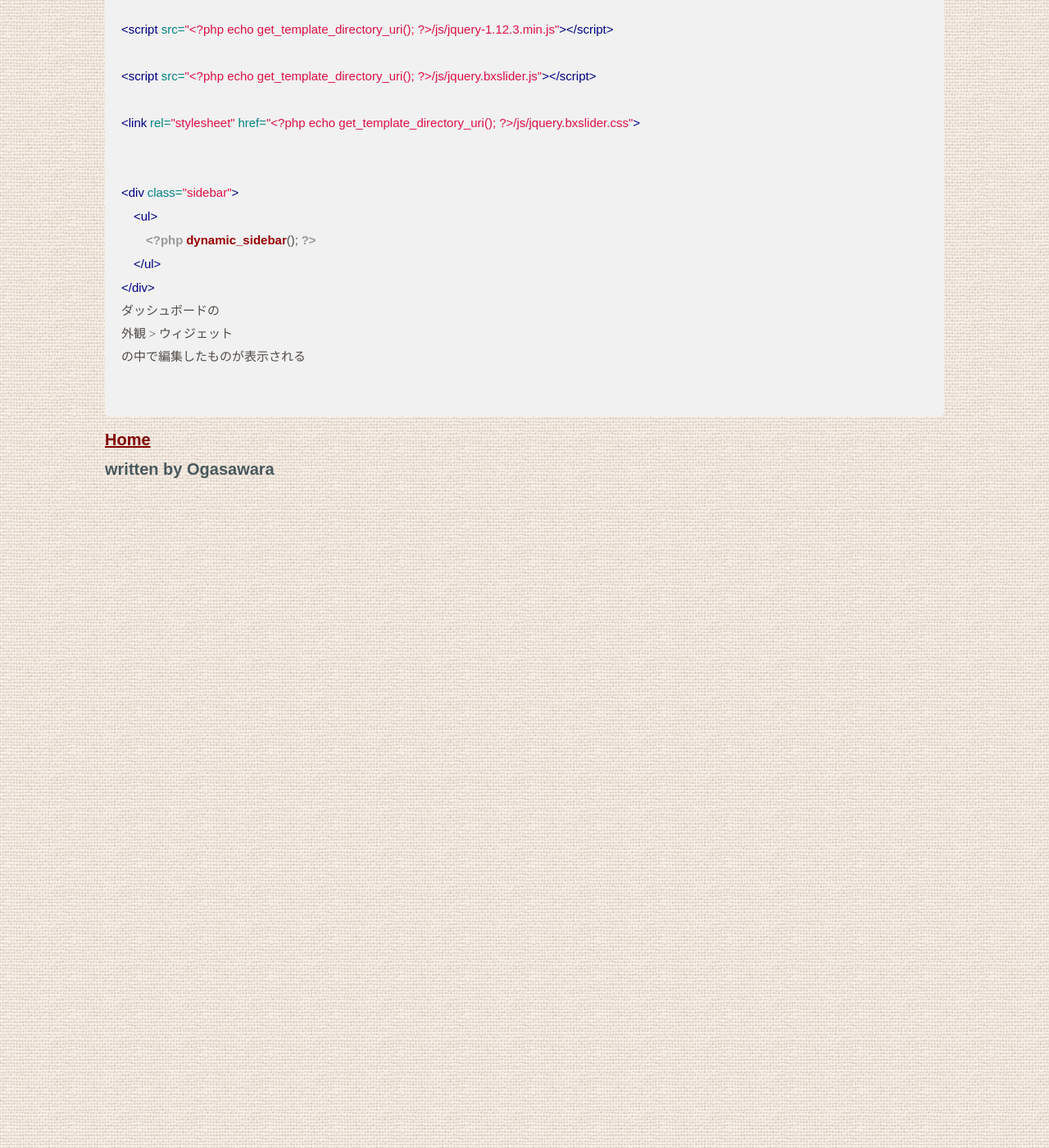
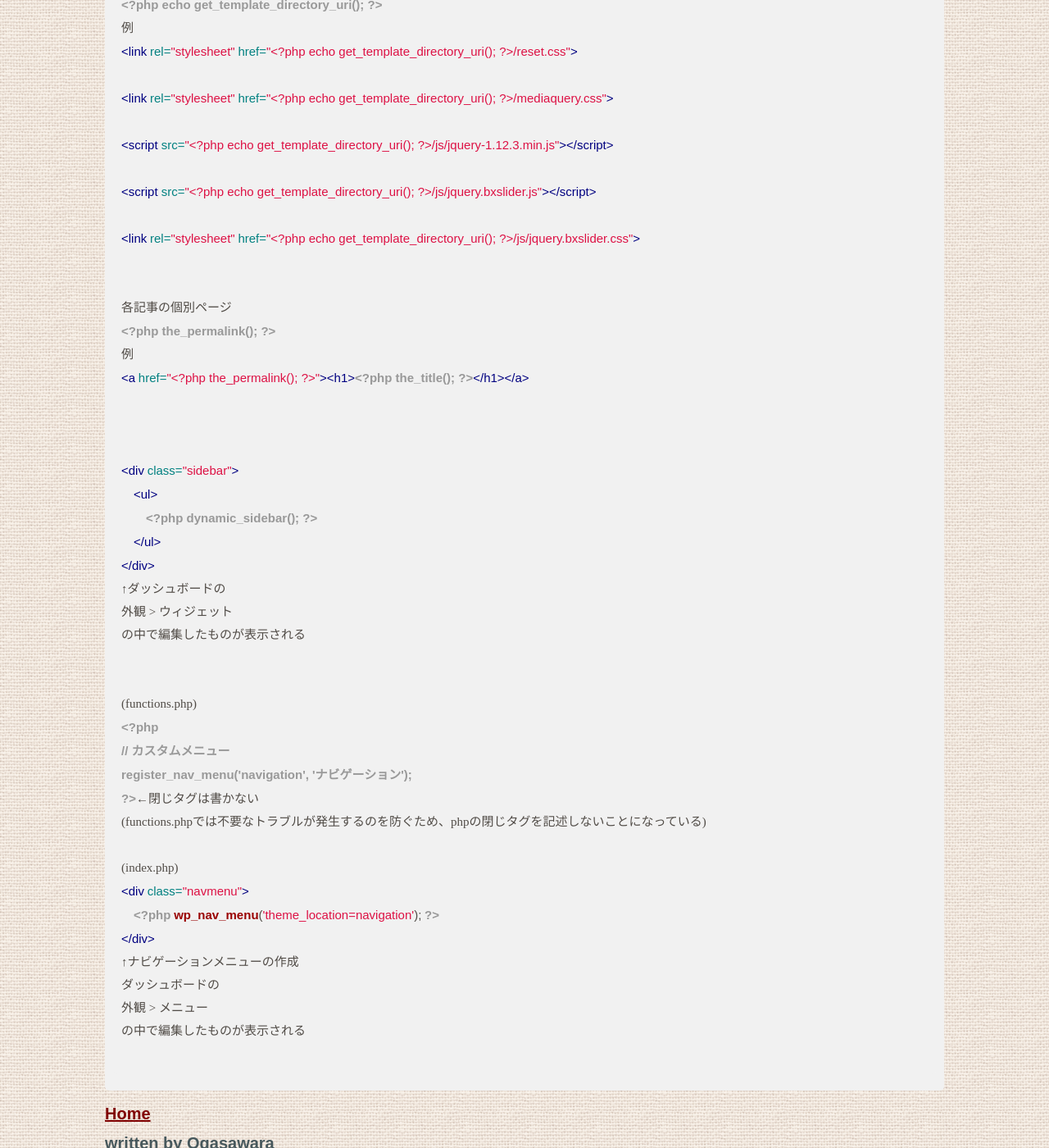
Before and after one commit to satoshiogasawara/satoshiogasawara.github.io, a Jekyll site: the page built from _posts/2017-05-16-title01.md, in a window 1280 px wide and 1400 px high, scrolled down 1129 px. Shown: the whole window at 82% size. Built offline with Jekyll 4.4.1, drawn with Linux system fonts in a browser that asks for light colours; some of the changed text lies outside the part shown.

Commit message:
2017/05/19

````diff
--- a/_posts/2017-05-16-title01.md
+++ b/_posts/2017-05-16-title01.md
@@ -11,7 +11,12 @@ image: /img/wordpress-06.jpg
 <?php bloginfo('name'); ?>→サイト名
 <?php bloginfo('description'); ?>→サイトの説明
 
+ページのタイトルを出力
 <?php wp_title(); ?>
+
+記事のタイトルを出力
+<?php the_title ?>
+
 
 style.cssを読み込んで出力する
 スタイルシートはstyle.cssの名前にしなければならない
@@ -31,13 +36,37 @@ style.cssを読み込んで出力する
 <link rel="stylesheet" href="<?php echo get_template_directory_uri(); ?>/js/jquery.bxslider.css">
 
 
+各記事の個別ページ
+<?php the_permalink(); ?>
+例
+<a href="<?php the_permalink(); ?>"><h1><?php the_title(); ?></h1></a>
+
+
+
 <div class="sidebar">
     <ul>
         <?php dynamic_sidebar(); ?>
     </ul>
 </div>
-ダッシュボードの
+↑ダッシュボードの
 外観 > ウィジェット
 の中で編集したものが表示される
 
+
+(functions.php)
+<?php
+// カスタムメニュー
+register_nav_menu('navigation', 'ナビゲーション');
+?>←閉じタグは書かない
+(functions.phpでは不要なトラブルが発生するのを防ぐため、phpの閉じタグを記述しないことになっている)
+
+(index.php)
+<div class="navmenu">
+    <?php wp_nav_menu('theme_location=navigation'); ?>
+</div>
+↑ナビゲーションメニューの作成
+ダッシュボードの
+外観 > メニュー
+の中で編集したものが表示される
+
 ```
````
Also changed, not shown: _posts/2017-05-19-title01.md (added, +62 -0 lines), img/wordpress-10.png (added).
